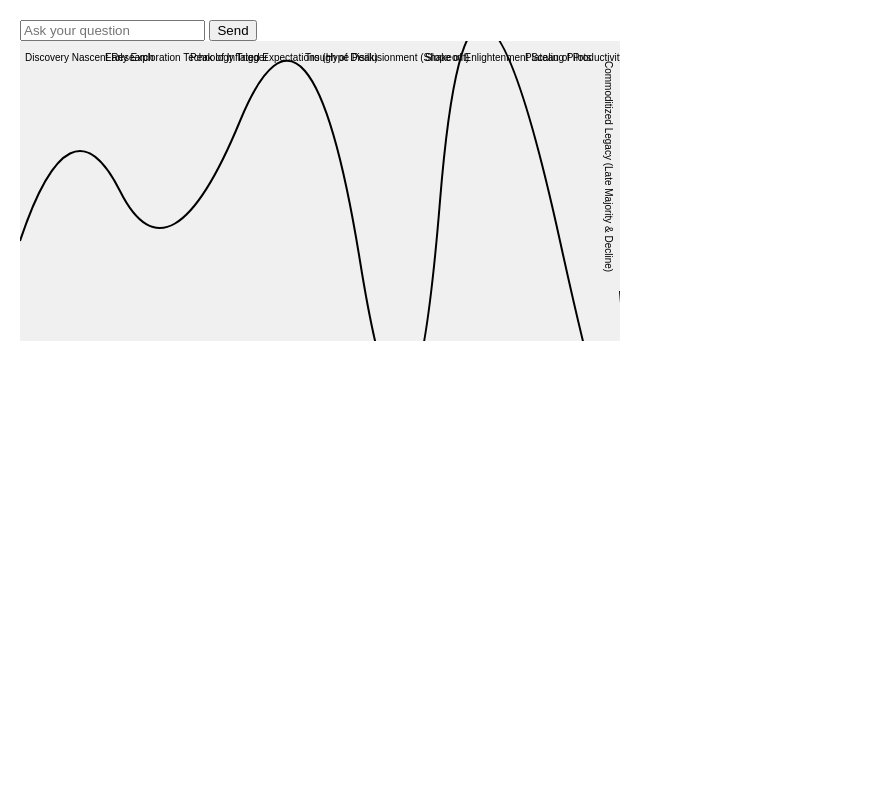
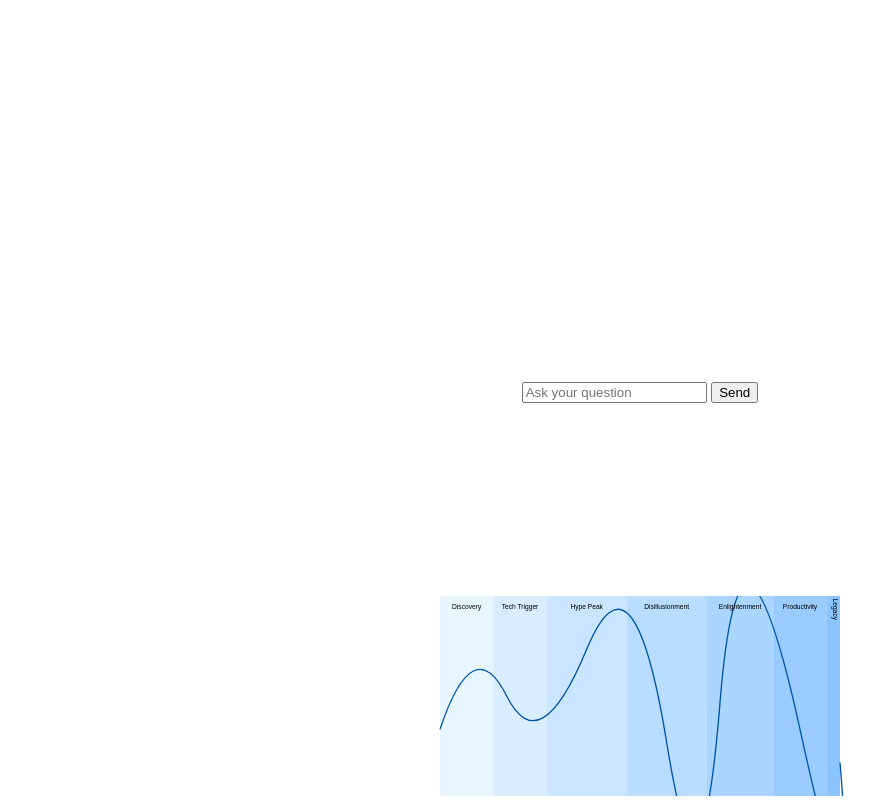
Before and after one commit to egorhowtocode/Basics-of-Econometrics, a Flask app: page / in a window 1280 px wide. Shown: the whole page, without its empty margins (0-887 px from the left). Run offline with Flask 3, Linux system fonts and the light colour scheme.

Commit message:
Improve interface layout and visuals

```diff
--- a/static/script.js
+++ b/static/script.js
@@ -3,7 +3,6 @@ document.addEventListener('DOMContentLoaded', () => {
     const input = document.getElementById('question-input');
     const questionBubble = document.getElementById('question-bubble');
     const techList = document.getElementById('technology-list');
-    const responseArea = document.getElementById('response-area');
     const tooltip = document.getElementById('tooltip');
 
     form.addEventListener('submit', async (e) => {
@@ -17,26 +16,18 @@ document.addEventListener('DOMContentLoaded', () => {
         const data = await res.json();
         questionBubble.textContent = question;
         questionBubble.style.display = 'inline-block';
+        input.value = '';
         techList.innerHTML = '';
-        data.technologies.forEach(t => {
+        techList.style.display = 'block';
+        data.technologies.forEach((t, idx) => {
             const li = document.createElement('li');
             li.textContent = t.name;
             li.dataset.segment = t.segment;
             li.dataset.instruments = t.instruments.join(', ');
+            li.classList.add('float-in');
+            li.style.animationDelay = `${idx * 0.3}s`;
             techList.appendChild(li);
         });
-    });
-
-    responseArea.addEventListener('mouseenter', () => {
-        if (questionBubble.style.display !== 'none') {
-            techList.style.display = 'block';
-        }
-    });
-
-    responseArea.addEventListener('mouseleave', () => {
-        techList.style.display = 'none';
-        hideTooltip();
-        clearHighlight();
     });
 
     techList.addEventListener('mouseover', (e) => {
--- a/static/style.css
+++ b/static/style.css
@@ -1,6 +1,19 @@
 body {
     font-family: Arial, sans-serif;
-    margin: 20px;
+    margin: 0;
+    min-height: 100vh;
+    display: flex;
+    flex-direction: column;
+    align-items: center;
+    justify-content: center;
+}
+
+#question-form {
+    margin-bottom: 15px;
+}
+
+#response-area {
+    text-align: center;
 }
 
 #technology-list {
@@ -12,16 +25,39 @@ body {
 #technology-list li {
     margin: 5px 0;
     cursor: pointer;
+    opacity: 0;
+}
+
+.float-in {
+    animation: float-in 0.6s ease forwards;
+}
+
+@keyframes float-in {
+    from {
+        transform: translateY(20px);
+        opacity: 0;
+    }
+    to {
+        transform: translateY(0);
+        opacity: 1;
+    }
 }
 
 .segment {
-    fill: #ccc;
-    opacity: 0.3;
+    opacity: 0.6;
 }
 
+#segment-discovery { fill: #d9f0ff; }
+#segment-tech-trigger { fill: #bfe2ff; }
+#segment-hype-peak { fill: #a5d4ff; }
+#segment-disillusionment { fill: #8bc7ff; }
+#segment-enlightenment { fill: #71b9ff; }
+#segment-productivity { fill: #57abff; }
+#segment-legacy { fill: #3d9eff; }
+
 .segment.highlight {
-    fill: #4da6ff;
-    opacity: 0.7;
+    fill: #4da6ff !important;
+    opacity: 0.9;
 }
 
 .segment-label {
@@ -45,3 +81,15 @@ body {
     display: none;
     pointer-events: none;
 }
+
+#curve-container {
+    position: fixed;
+    bottom: 0;
+    width: 100%;
+    text-align: center;
+}
+
+#hype-curve {
+    max-width: 100%;
+    height: 200px;
+}
--- a/templates/index.html
+++ b/templates/index.html
@@ -23,14 +23,14 @@
             <rect id="segment-enlightenment" class="segment" x="400" y="0" width="100" height="300"></rect>
             <rect id="segment-productivity" class="segment" x="500" y="0" width="80" height="300"></rect>
             <rect id="segment-legacy" class="segment" x="580" y="0" width="20" height="300"></rect>
-            <path d="M0,200 Q50,50 100,150 T220,80 T340,220 T420,160 T540,200 T600,250" fill="none" stroke="#000" stroke-width="2" />
-            <text x="5" y="20" class="segment-label">Discovery Nascent Research</text>
-            <text x="85" y="20" class="segment-label">Early Exploration Technology Trigger</text>
-            <text x="170" y="20" class="segment-label">Peak of Inflated Expectations (Hype Peak)</text>
-            <text x="285" y="20" class="segment-label">Trough of Disillusionment (Shakeout)</text>
-            <text x="405" y="20" class="segment-label">Slope of Enlightenment Scaling Pilots</text>
-            <text x="505" y="20" class="segment-label">Plateau of Productivity (Mainstream)</text>
-            <text x="585" y="20" transform="rotate(90 585,20)" class="segment-label">Commoditized Legacy (Late Majority & Decline)</text>
+            <path d="M0,200 Q50,50 100,150 T220,80 T340,220 T420,160 T540,200 T600,250" fill="none" stroke="#0055aa" stroke-width="2" />
+            <text x="40" y="20" class="segment-label" text-anchor="middle">Discovery</text>
+            <text x="120" y="20" class="segment-label" text-anchor="middle">Tech Trigger</text>
+            <text x="220" y="20" class="segment-label" text-anchor="middle">Hype Peak</text>
+            <text x="340" y="20" class="segment-label" text-anchor="middle">Disillusionment</text>
+            <text x="450" y="20" class="segment-label" text-anchor="middle">Enlightenment</text>
+            <text x="540" y="20" class="segment-label" text-anchor="middle">Productivity</text>
+            <text x="590" y="20" transform="rotate(90 590,20)" class="segment-label" text-anchor="middle">Legacy</text>
         </svg>
     </div>
     <div id="tooltip"></div>
```
